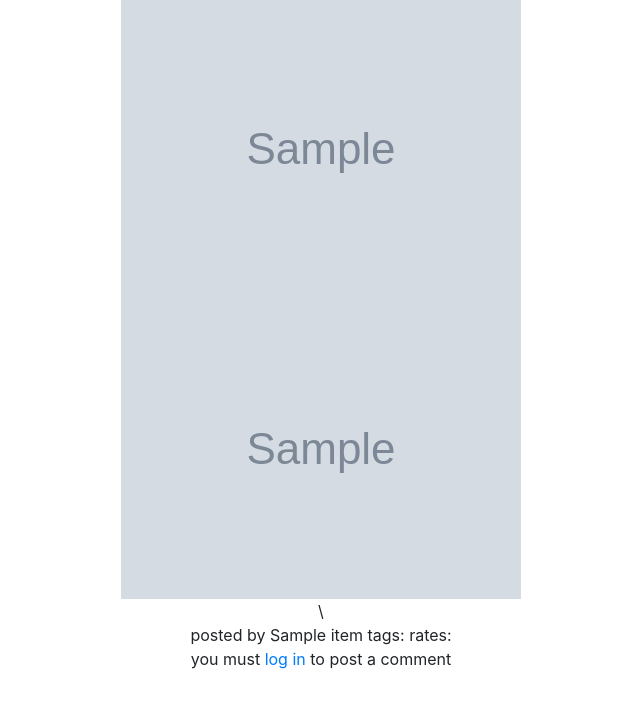
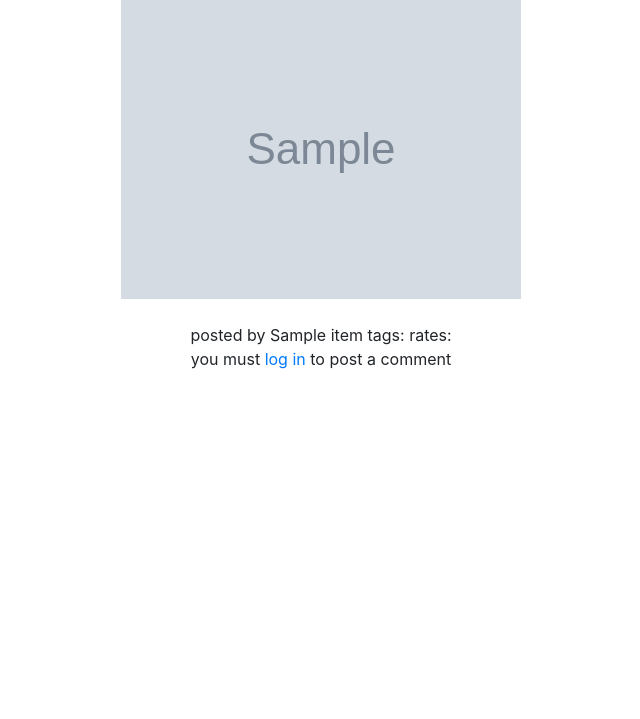
Before and after one commit to ZhouJoseph/PriCoSha, a Flask app: template templates/content.html in a window 1280 px wide. Shown: the part 81-800 px from the top of the page, without its empty margins (319-959 px from the left). Run offline with Flask 2, Linux system fonts and the light colour scheme; the template is opened without the code that fills it: most values are stand-ins (such as "Sample title", 1, 10 or a date in 2020); grey boxes marked "Sample" are stand-in pictures; some libraries are stand-ins or nearby versions.

Commit message:
two image

```diff
--- a/templates/content.html
+++ b/templates/content.html
@@ -50,9 +50,8 @@
     {{ item[4] }}
     <br>
 
+    {% if file!='none' %}
     <img src={{file}} style="display: block;max-width: 500px;max-height: 500px;width: auto;height: auto" alt="userFile">
-    {% if file!='none' %}
-    <img src={{file}} style="display: block;max-width: 500px;max-height: 500px;width: auto;height: auto" alt="userFile">\
     {% endif %}
     <br>
     posted by {{ item[1] }}
```
